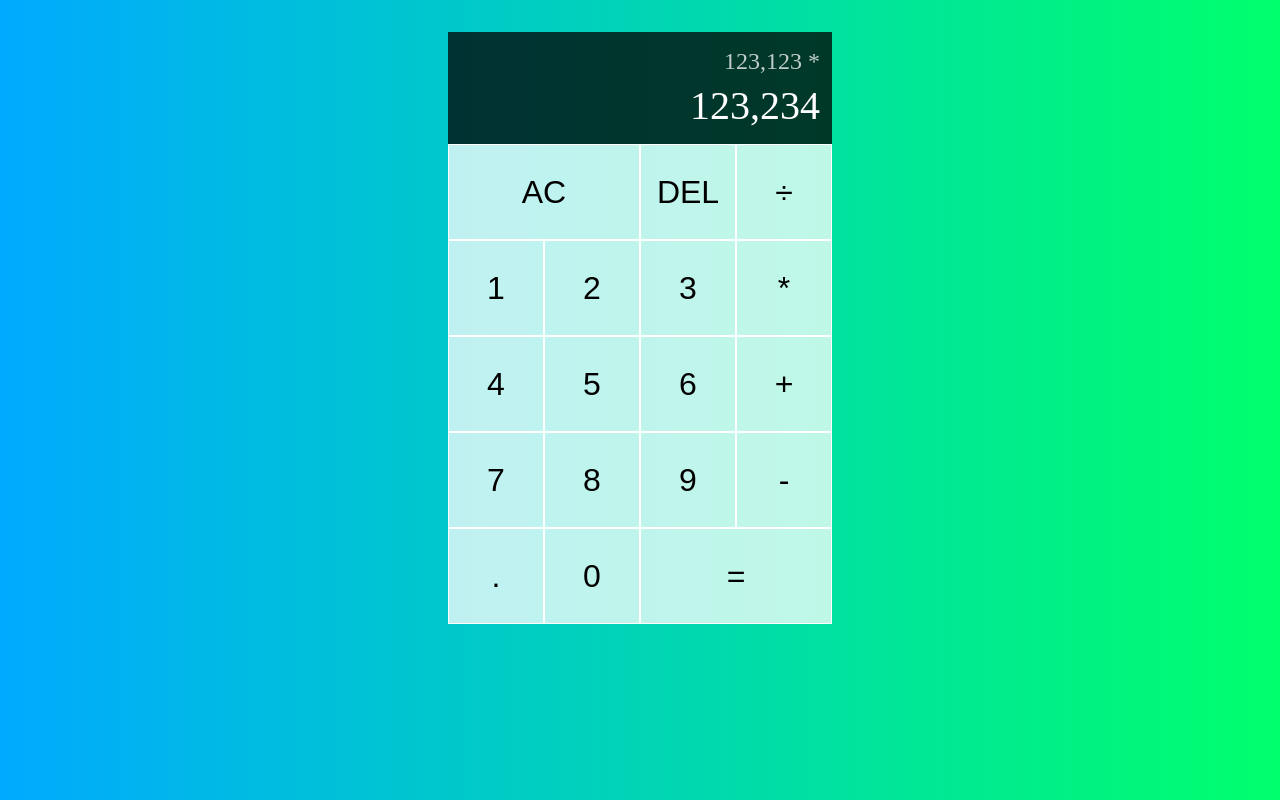
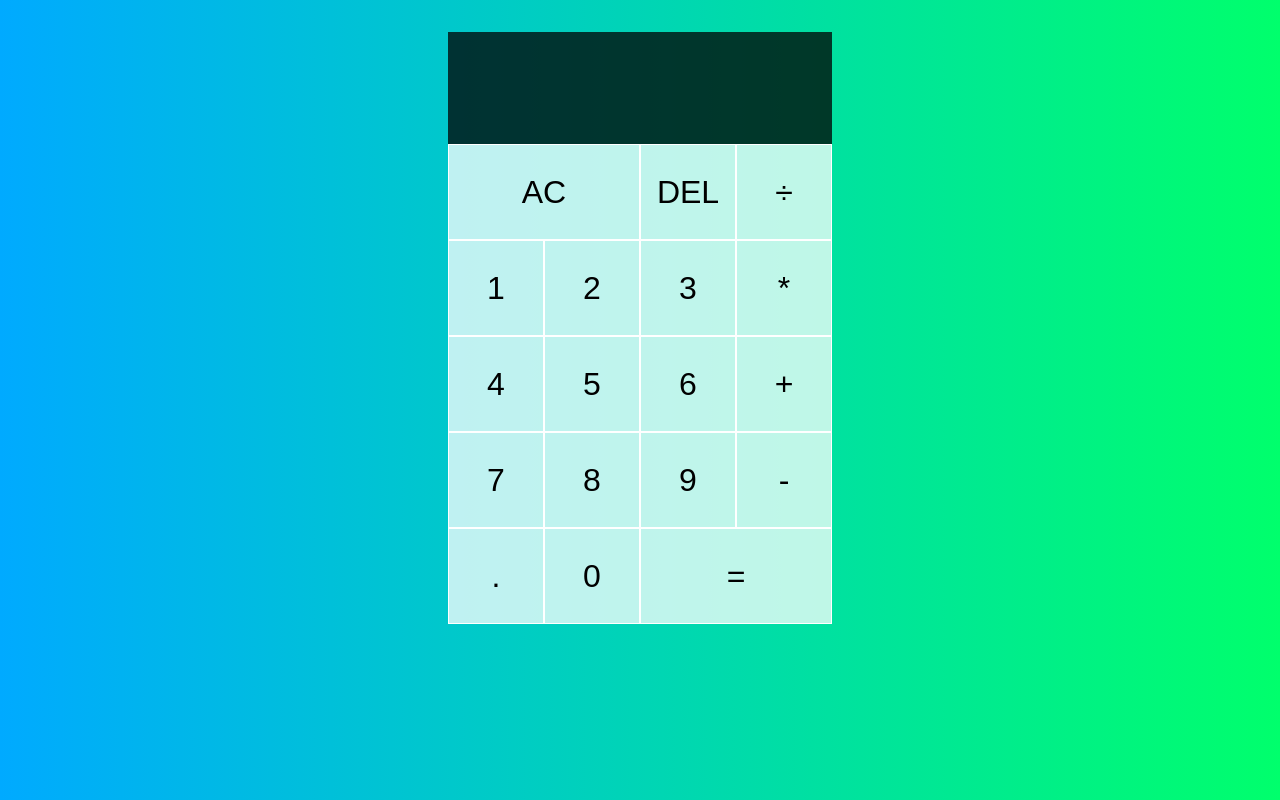
Before and after one commit to Moosorkh/ReactProjects, a React (Create React App) app in the folder calculator/: page / in a window 1280 px wide. Built offline with nearby package versions, Linux system fonts and the light colour scheme; the HTML template or start-up script is replaced by a standard one.

Commit message:
AddDigit and AddOperation componenets added

```diff
--- a/calculator/src/App.js
+++ b/calculator/src/App.js
@@ -1,29 +1,56 @@
 import "./styles.css";
+import { useReducer } from "react";
+import DigitButton from "./DigitButtons";
+import OperationButton from "./OperationButton";
 
+
+export const ACTIONS = {
+  ADD_DIGIT: 'add-digit',
+  CHOOSE_OPERATION: 'choose-operation',
+  CLEAR: 'clear',
+  DELETE_DIGIT: 'delete-digit',
+  EVALUATE: 'evaluate'
+}
+
+function reducer(state, { type, payload }, currentOperand) {
+  switch (type) {
+    case ACTIONS.ADD_DIGIT:
+      return {
+        ...state,
+        currentOperand: `${currentOperand || ""}${payload.digit}`,
+      };
+  }
+}
 function App() {
+  const [{currentOperand, previousOperand, operation}, dispatch] = useReducer(reducer, {})
+
+  //dispatch({ type: ACTIONS.ADD_DIGIT, payload: {digit: 1}})
+
   return (
     <div className="calculator-grid">
       <div className="output">
-        <div className="previous-operand">123,123 *</div>
-        <div className="current-operand">123,234</div>
+        <div className="previous-operand">
+          {previousOperand} {operation}
+        </div>
+        <div className="current-operand">{currentOperand}</div>
       </div>
       <button className="span-two">AC</button>
       <button>DEL</button>
-      <button>÷</button>
-      <button>1</button>
-      <button>2</button>
-      <button>3</button>
-      <button>*</button>
-      <button>4</button>
-      <button>5</button>
-      <button>6</button>
-      <button>+</button>
-      <button>7</button>
-      <button>8</button>
-      <button>9</button>
-      <button>-</button>
-      <button>.</button>
-      <button>0</button>
+      <OperationButton operation="÷" dispatch={dispatch} />
+      <DigitButton digit="1" dispatch={dispatch} />
+      <DigitButton digit="2" dispatch={dispatch} />
+      <DigitButton digit="3" dispatch={dispatch} />
+      <OperationButton operation="*" dispatch={dispatch} />
+      <DigitButton digit="4" dispatch={dispatch} />
+      <DigitButton digit="5" dispatch={dispatch} />
+      <DigitButton digit="6" dispatch={dispatch} />
+      <OperationButton operation="+" dispatch={dispatch} />
+      <DigitButton digit="7" dispatch={dispatch} />
+      <DigitButton digit="8" dispatch={dispatch} />
+      <DigitButton digit="9" dispatch={dispatch} />
+      <OperationButton operation="-" dispatch={dispatch} />
+      <DigitButton digit="." dispatch={dispatch} />
+      <DigitButton digit="0" dispatch={dispatch} />
       <button className="span-two">=</button>
     </div>
   );
--- /dev/null
+++ b/calculator/src/DigitButtons.js
@@ -0,0 +1,5 @@
+import { ACTIONS } from "./App"
+
+export default function DigitButton({dispatch, digit}){
+    return <button onClick={() => dispatch({type: ACTIONS.ADD_DIGIT, payload:{digit}})}>{digit}</button>
+}
--- /dev/null
+++ b/calculator/src/OperationButton.js
@@ -0,0 +1,11 @@
+import { ACTIONS } from "./App"
+
+export default function OperationButton({ dispatch, operation }) {
+  return (
+    <button
+      onClick={() => dispatch({ type: ACTIONS.CHOOSE_OPERATION, payload: { operation } })}
+    >
+      {operation}
+    </button>
+  );
+}
```
